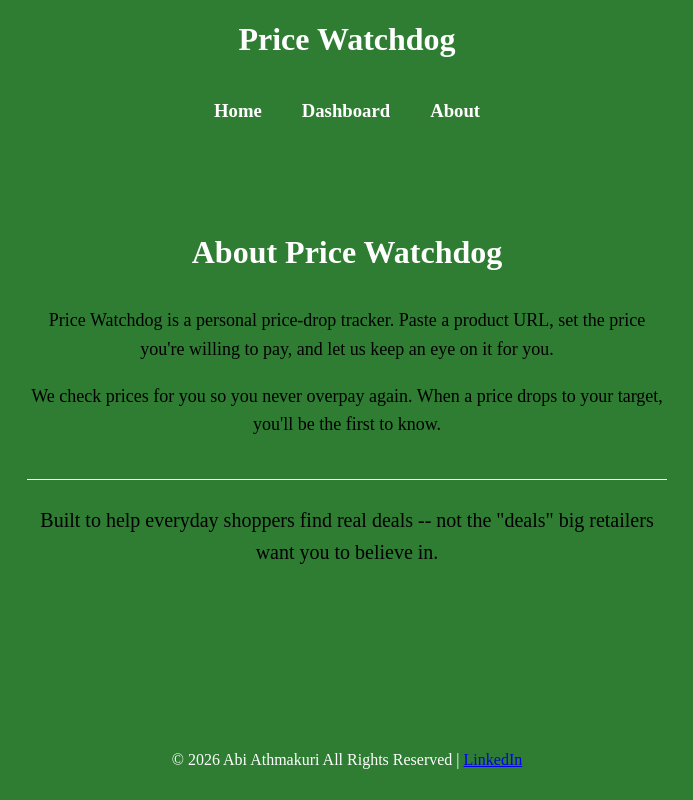
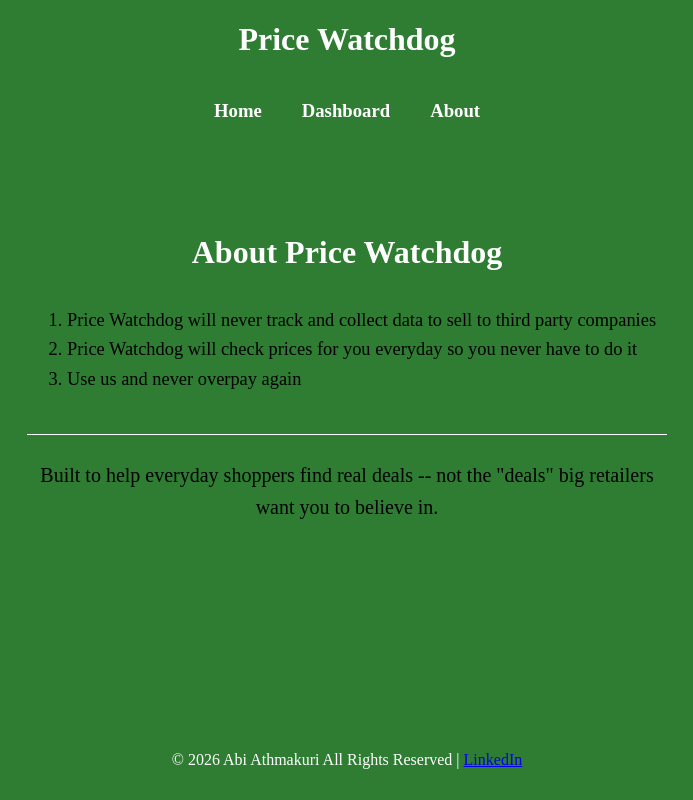
Before and after one commit to launchabi/Price-Watchdog, a React (Vite) app in the folder price-watchdog/: page /about in a window 1280 px wide. Shown: the whole page, without its empty margins (293-986 px from the left). Built offline with nearby package versions, Linux system fonts and the light colour scheme.

Commit message:
added list and fixed styling issues

```diff
--- a/price-watchdog/src/components/About.jsx
+++ b/price-watchdog/src/components/About.jsx
@@ -6,16 +6,11 @@ export default function About() {
             <h2>About Price Watchdog</h2>
 
             <section className="home-heading">
-                <p>
-                    Price Watchdog is a personal price-drop tracker. Paste a
-                    product URL, set the price you're willing to pay, and let us
-                    keep an eye on it for you.
-                </p>
-
-                <p>
-                    We check prices for you so you never overpay again. When a
-                    price drops to your target, you'll be the first to know.
-                </p>
+                <ol>
+                    <li>Price Watchdog will never track and collect data to sell to third party companies</li>
+                    <li>Price Watchdog will check prices for you everyday so you never have to do it</li>
+                    <li>Use us and never overpay again</li>
+                </ol>
             </section>
 
             <section>
--- a/price-watchdog/src/styling/Home.css
+++ b/price-watchdog/src/styling/Home.css
@@ -6,7 +6,7 @@
   text-color: black;
 }
 
-.home h2 {
+.home > h2 {
   font-size: 2rem;
   font-weight: 600;
   margin-bottom: 2rem;
@@ -17,11 +17,13 @@
   margin-bottom: 2.5rem;
 }
 
-.home-heading p {
-  font-size: 1.125rem;
+
+.home-heading > ol {
+  font-size: 1.15rem;
   color: #000000;
   line-height: 1.6;
   margin-bottom: 1rem;
+  text-align: left;
 }
 
 .features-list {
--- a/price-watchdog/src/styling/ProductCard.css
+++ b/price-watchdog/src/styling/ProductCard.css
@@ -1,8 +1,5 @@
-.product-card-list {
+.product-card {
     display: grid;
-}
-
-.product-card {
     position: relative;
     background: #ffffff;
     border: 1px solid #e8e6e1;
```
